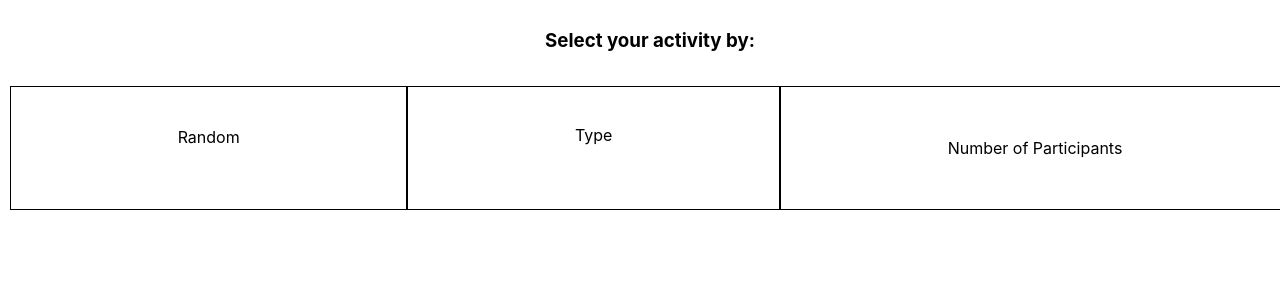
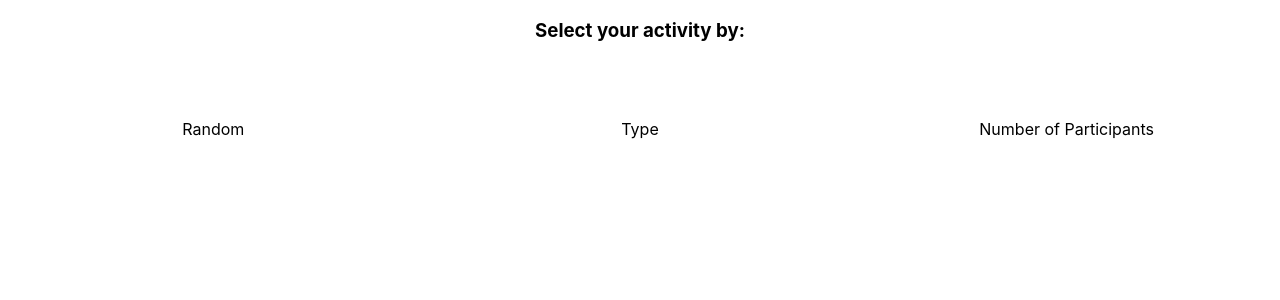
Before and after one commit to jevoncochran/Redux-Activity-Generator, a React (Create React App) app in the folder activities/: page / in a window 1280 px wide. Shown: the top 300 px of the page. Built offline with nearby package versions, Linux system fonts and the light colour scheme.

Commit message:
some CSS grid styling started for Criteria component

```diff
--- a/activities/src/App.css
+++ b/activities/src/App.css
@@ -41,11 +41,15 @@
 .criteria-grid {
   width: 100%;
   display: grid;
+  grid-template-columns: repeat(3, 1fr);
   grid-template-areas:
     'header header header'
     'col1 col2 col3'
   ;
-  padding: 10px;
+  justify-content: stretch;
+  justify-items: stretch;
+  min-height: 0;
+  min-width: 0;
 }
 
 .criteria-header {
@@ -54,21 +58,19 @@
 
 .criteria-1 {
   list-style: none;
-  border: 1px solid black;
   padding: 10%;
   grid-area: col1;
 }
 
 .criteria-2 {
   list-style: none;
-  border: 1px solid black;
   padding: 10%;
   grid-area: col2;
 }
 
 .criteria-3 {
   list-style: none;
-  border: 1px solid black;
   padding: 10%;
   grid-area: col3;
+  min-width: 0;
 }
--- a/activities/src/components/NumberOfParticipants.js
+++ b/activities/src/components/NumberOfParticipants.js
@@ -6,7 +6,7 @@ import { getActivityByParticipants } from "../actions";
 const NumberOfParticipants = props => {
     const [howMany, setHowMany] = useState(null);
 
-    const numArr = [1, 2, 3, 4, 5, 6, 7, 8, 9, 10];
+    const numArr = [1, 2, 3, 4, 5];
 
     const handleNumberChange = e => setHowMany(e.target.value);
 
```
